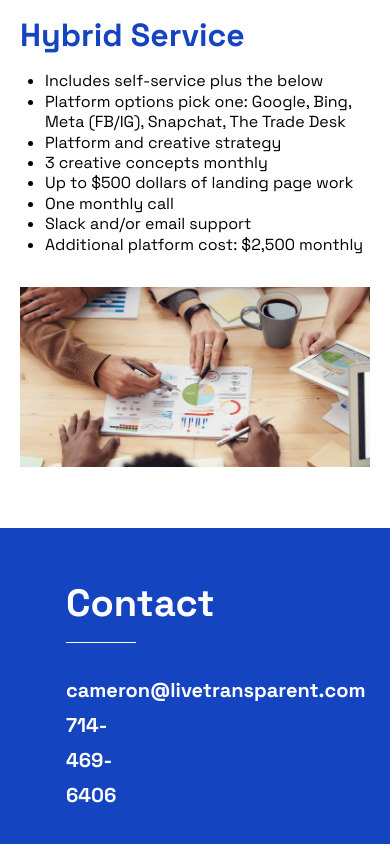
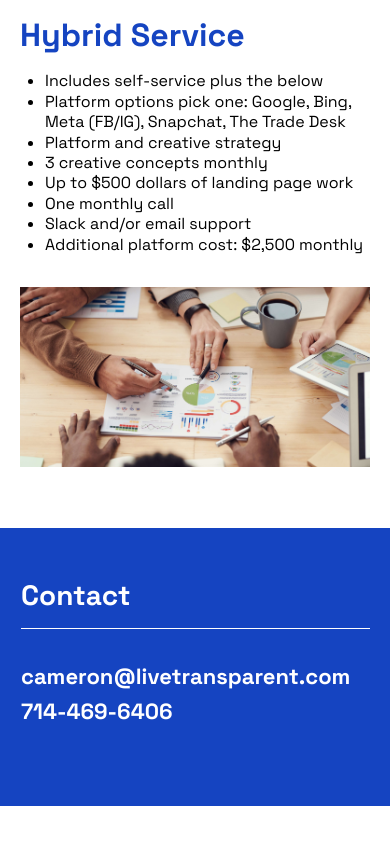
Before and after one commit to tpham112/transparent_e-comm, a plain HTML site: page index.html in a window 390 px wide. Shown: the part 1724-2568 px from the top of the page. After the commit the page ends 2530 px from the top, so only its background shows below. Drawn offline with Linux system fonts and the light colour scheme.

Commit message:
Updated media queries for footer

```diff
--- a/css/style.css
+++ b/css/style.css
@@ -502,7 +502,7 @@ nav.sticky .menu-button {
 
 footer {
     padding: 51px 66px 54px 66px;
-    height: 350px;
+    /* height: 350px; */
     background-color: #1544C1;
     color: #FFF;
 }
@@ -835,6 +835,24 @@ footer .right input:hover {
         height: 180px;
         width: 350px;
     }
+
+    /* Footer */
+    footer {
+        padding: 50px 20px 77px 21px;
+    }
+
+    footer h2 {
+        font-size: 28px;
+        line-height: 35px;
+    }
+
+    footer h4 {
+        font-size: 22px;
+    }
+
+    footer .contact {
+        width: 349px;
+    }
 }
 
 /* @media (max-width: 750px) {
```
